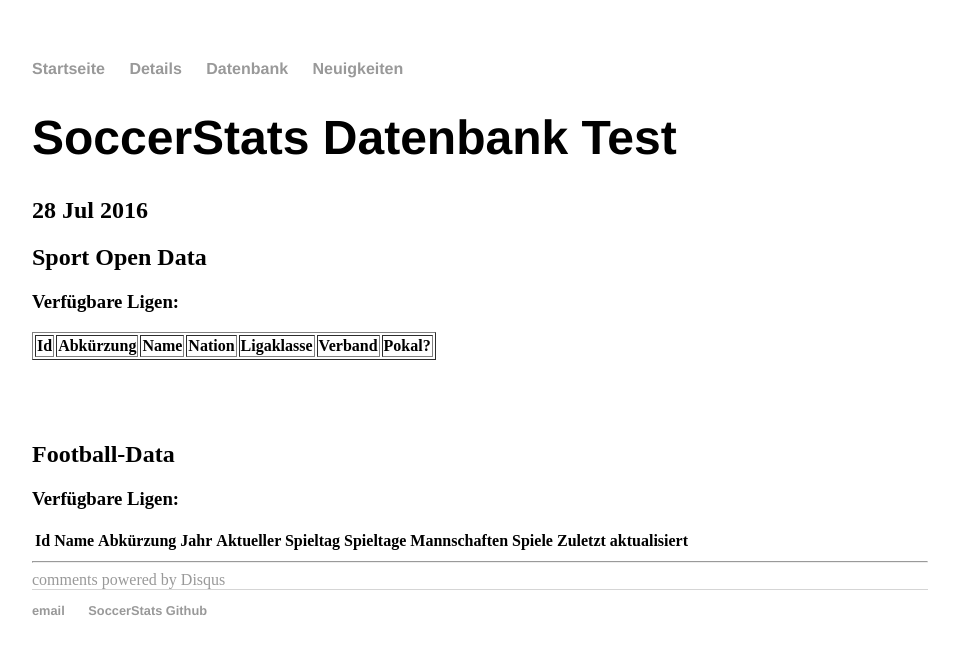
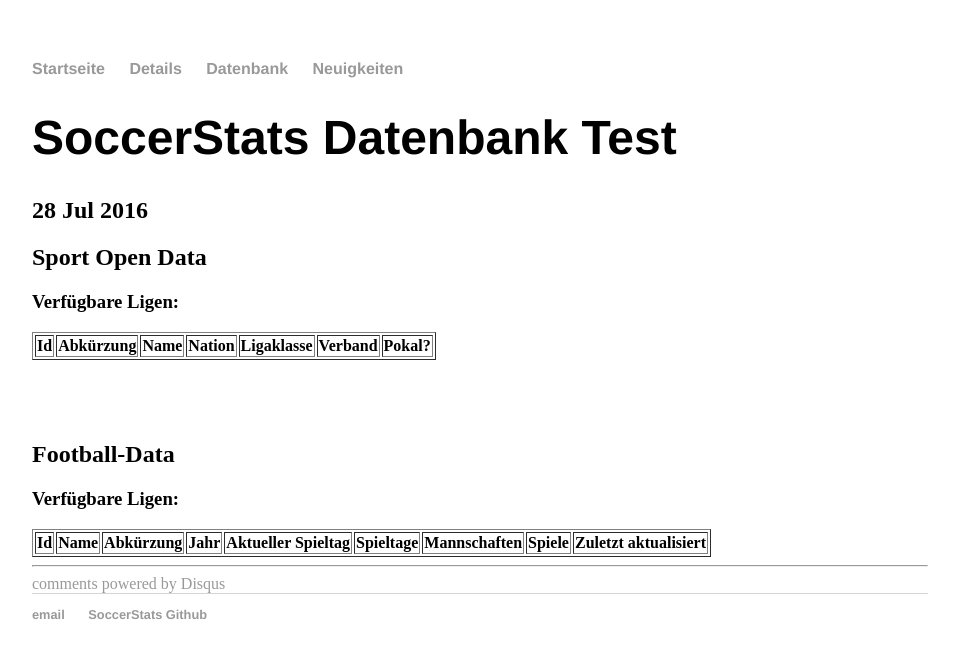
Before and after one commit to Thames1990/Thames1990.github.io, a Jekyll site: the page built from _posts/2016-07-28-database-test.md, in a window 1280 px wide. Shown: the top 658 px of the page, without its empty margins (160-1119 px from the left). Built offline with Jekyll 4.4.1, drawn with Linux system fonts in a browser that asks for light colours; nearby versions of some CDN libraries; comment, search, counter and statistics services are not loaded.

Commit message:
Update 2016-07-28-database-test.md

```diff
--- a/_posts/2016-07-28-database-test.md
+++ b/_posts/2016-07-28-database-test.md
@@ -71,7 +71,7 @@ date: 2016-07-28
 <br>
 <h2>Football-Data</h2>
 <h3>Verfügbare Ligen:</h3>
-<table id="football_data">
+<table id="football_data" border="1">
 	<tr>
 		<th>Id</th>
 		<th>Name</th>
```
